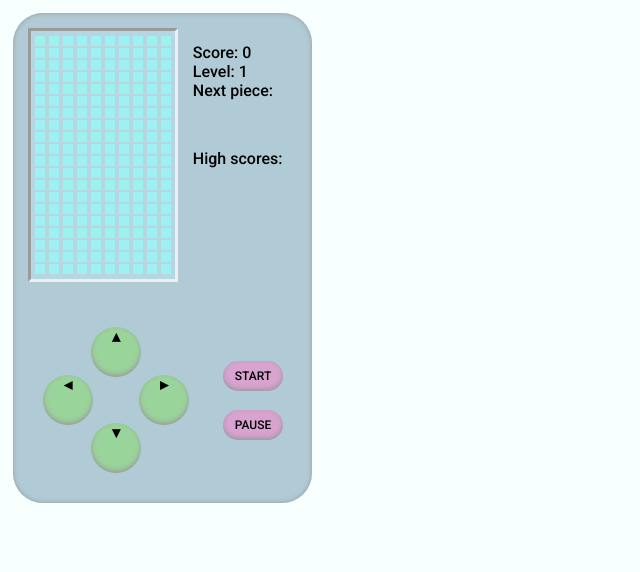
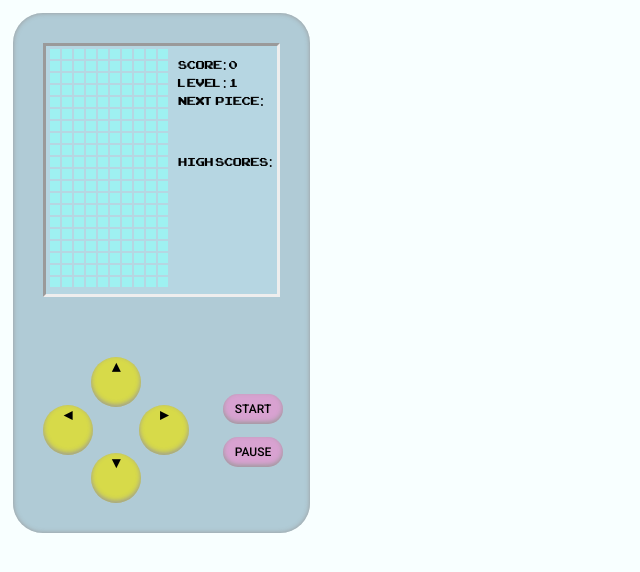
Before and after one commit to Steftones/Tetris, a plain HTML site: page index.html in a window 1280 px wide. Shown: the whole page, without its empty margins (0-640 px from the left). Drawn offline with Linux system fonts and the light colour scheme.

Commit message:
style changes

```diff
--- a/style.css
+++ b/style.css
@@ -6,11 +6,20 @@
  -ms-user-select: none;
 }
 
+@font-face {
+  font-family: 'arcadeclassicregular';
+  src: url('fonts/arcadeclassic-webfont.woff2') format('woff2'),
+       url('fonts/arcadeclassic-webfont.woff') format('woff');
+  font-weight: normal;
+  font-style: normal;
+}
+
 body {
   background-color: rgb(248, 255, 255);
   color: black;
-  font-family: 'Roboto', sans-serif;
+  font-family: 'arcadeclassicregular';
 }
+
 
 #main-item {
   display: inline-block;
@@ -26,13 +35,14 @@ body {
 
 #board-container {
   display: flex;
-  margin: 15px;
+  margin: 30px;
+  background-color: rgb(182, 214, 226);
+  padding: 0px 4px 8px 4px;
+  border-style: inset;
 }
 
 #the-board {
-  background-color: rgb(182, 214, 226);
-  padding: 0px 4px 8px 4px;
-  border-style: inset;
+  padding: 0px;
 }
 
 .inputdiv {
@@ -46,7 +56,7 @@ body {
 }
 
 #stats {
-  padding: 15px;
+  padding: 10px 0px 0px 10px;
 }
 
 #high-score-list {
@@ -59,9 +69,9 @@ body {
   display: flex;
 }
 
-.inputdiv2:active {
+/* .inputdiv2:active {
   transform: translateY(2px);
-}
+} */
 
 .next-piece-items {
   width: 8px;
@@ -84,6 +94,7 @@ body {
 }
 
 #start-button, #pause-button {
+  font-family: 'Roboto', sans-serif;
   background-color: #d8a2d1;
   width: 60px;
   height: 30px;
@@ -99,8 +110,9 @@ body {
   height: 50px;
   margin: -3px;
   text-align: center;
-  background-color: #99d49b;
+  background-color: #d7da49;
   border-radius: 100%;
+  /* transform: translateY(-10px); */
 }
 
 .button {
@@ -111,8 +123,8 @@ body {
 }
 
 .button:active {
-  background-color: #62c265;
-  box-shadow: 0 5px rgb(105, 104, 104);
+  background-color: #d7da49;
+  box-shadow: 0px 5px rgb(105, 104, 104);
   -webkit-box-shadow: inset 0px 2px 5px #333;
   -moz-box-shadow: inset 0px 2px 5px #333;
   box-shadow: inset 0px 2px 5px #333;
```
Also changed, not shown: fonts/arcadeclassic-webfont.woff (added), fonts/arcadeclassic-webfont.woff2 (added).
